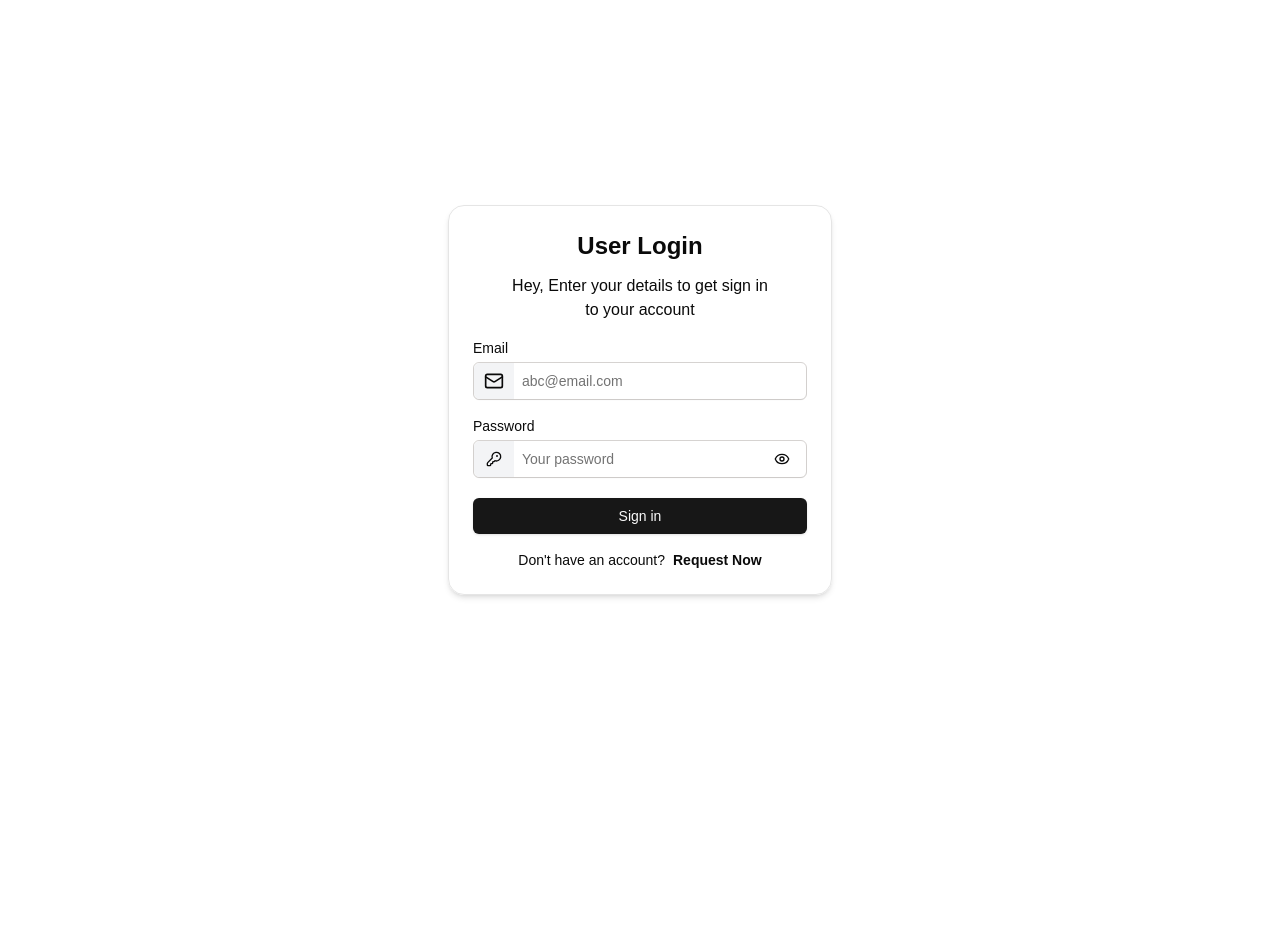
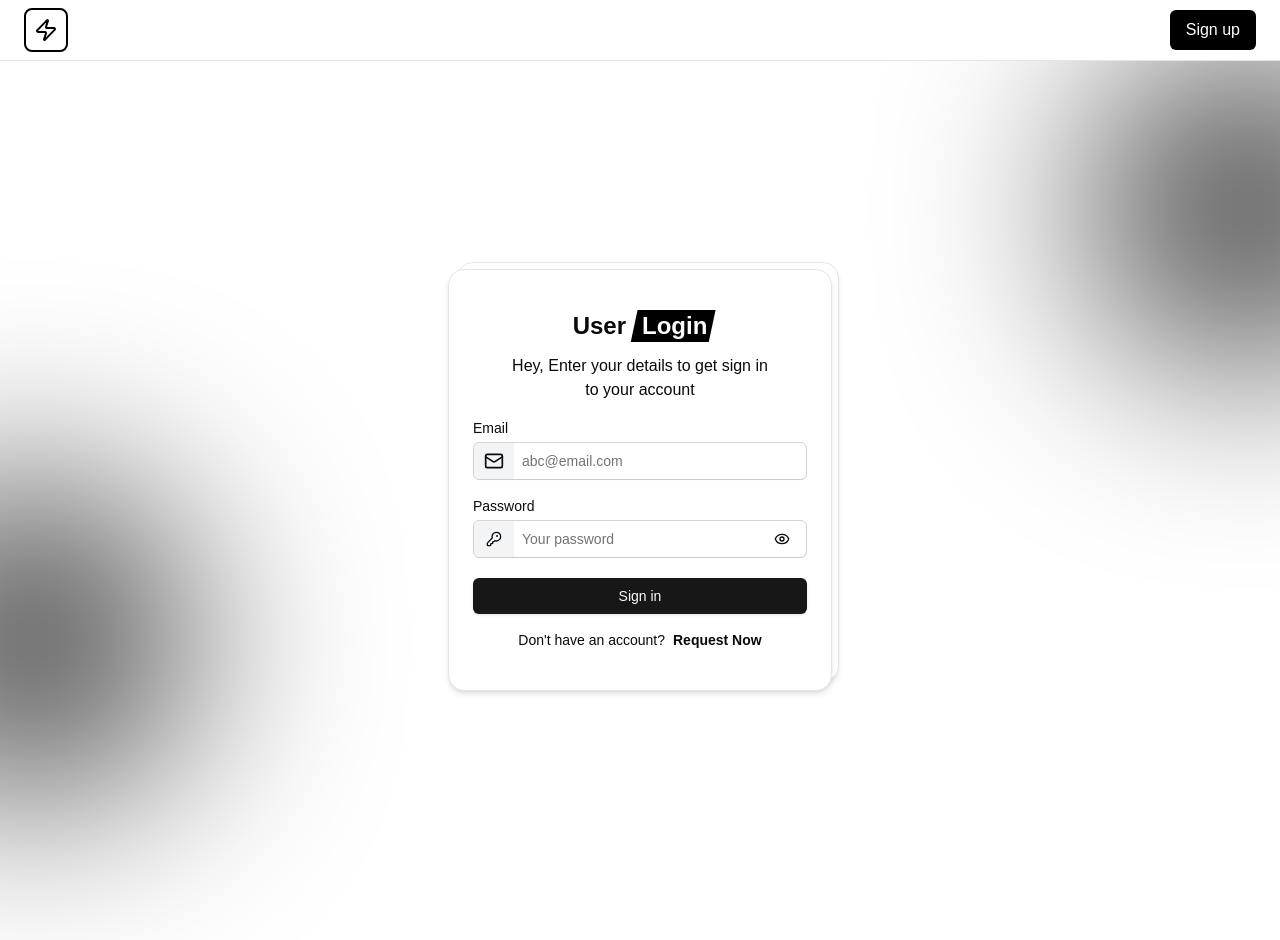
Before and after one commit to Apolos666/ChatApp, a Next.js app in the folder src/ChatApp/Webs/chatapp/: page /signin in a window 1280 px wide. Shown: the top 940 px of the page. Before the commit the page ends 800 px from the top, so only its background shows below. Built offline with nearby package versions, Linux system fonts and the light colour scheme.

Commit message:
fix(signin): update UI including sign in form, auth layout

```diff
--- a/src/ChatApp/Webs/chatapp/src/app/(auth)/layout.tsx
+++ b/src/ChatApp/Webs/chatapp/src/app/(auth)/layout.tsx
@@ -1,7 +1,42 @@
 import React, { ReactNode } from 'react'
+import Link from 'next/link'
+import { Zap } from 'lucide-react'
+
+function Header() {
+  return (
+    <header className='w-full bg-white fixed top-0 z-20 flex justify-between py-2 px-6 items-center border-b'>
+      <Link
+        className='group hover:bg-black hover:border-white text-lg text-black text-semibold p-2 border border-black border-2 rounded-lg'
+        href='/'
+      >
+        <Zap className='size-6 group-hover:text-white' />
+      </Link>
+      <div className='flex items-center'>
+        <Link href='/singup' className='bg-black text-white rounded-md py-2 px-4 hover:bg-black/80'>
+          Sign up
+        </Link>
+      </div>
+    </header>
+  )
+}
+
+function Vignette() {
+  return (
+    <div className='w-full h-full absolute overflow-hidden'>
+      <div className='size-80 absolute top-[6vh] right-[-10vw] rounded-full bg-black/70 blur-[100px]'></div>
+      <div className='size-80 absolute top-1/2 left-[-10vw] rounded-full bg-black/70 blur-[100px]'></div>
+    </div>
+  )
+}
 
 function layout({ children }: { children: ReactNode }) {
-  return <div className='w-full h-screen flex items-center justify-center'>{children}</div>
+  return (
+    <div className='relative w-full h-[120vh] flex items-center justify-center'>
+      <Header />
+      <div className='relative z-10'>{children}</div>
+      <Vignette />
+    </div>
+  )
 }
 
 export default layout
--- a/src/ChatApp/Webs/chatapp/src/app/(auth)/signin/_components/SigninForm.tsx
+++ b/src/ChatApp/Webs/chatapp/src/app/(auth)/signin/_components/SigninForm.tsx
@@ -41,8 +41,13 @@ function SigninForm() {
   }
 
   return (
-    <div className='w-96 border rounded-2xl shadow-md flex flex-col items-center p-6'>
-      <h3 className='text-2xl font-semibold'>User Login</h3>
+    <div className='relative w-96 border rounded-2xl shadow-md flex flex-col items-center px-6 py-10 bg-white'>
+      <div className='flex items-center justify-center gap-4'>
+        <h3 className='text-2xl font-semibold'>User</h3>
+        <h3 className='relative z-[100] text-2xl text-white font-semibold after:bg-black after:z-[-1] after:block after:w-[120%] after:-translate-x-[10%] after:h-full after:absolute after:top-0 after:-skew-x-12'>
+          Login
+        </h3>
+      </div>
       <p className='text-center text-base mt-3 mb-4'>
         Hey, Enter your details to get sign in <br /> to your account
       </p>
@@ -86,6 +91,8 @@ function SigninForm() {
           Request Now
         </Link>
       </div>
+
+      <div className='absolute size-full bg-white border shadow-md rounded-2xl z-[-1] top-0 -translate-y-2 translate-x-2'></div>
     </div>
   )
 }
```
Also changed, not shown: 1 other file (tests, documents, lock files or other folders).
